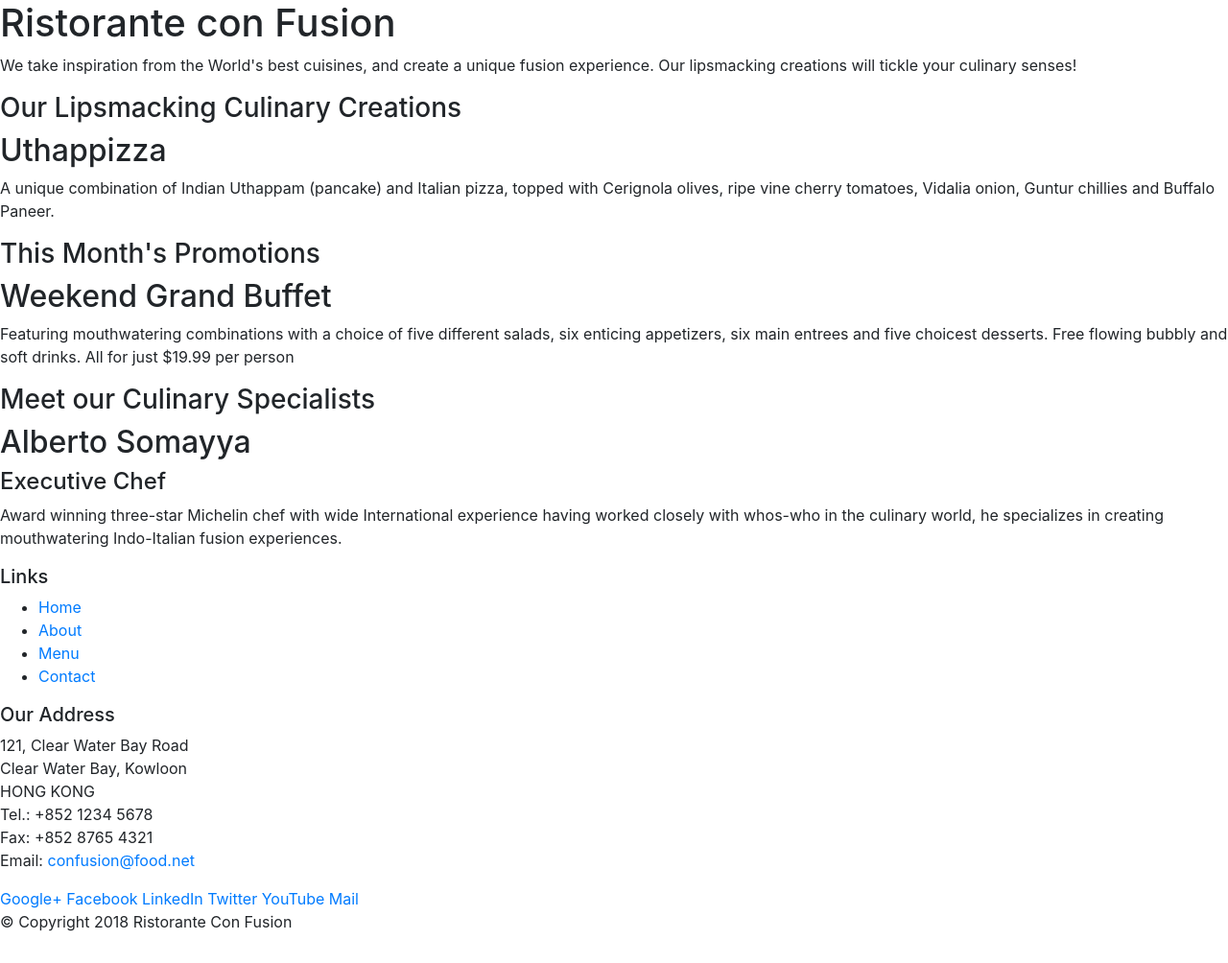
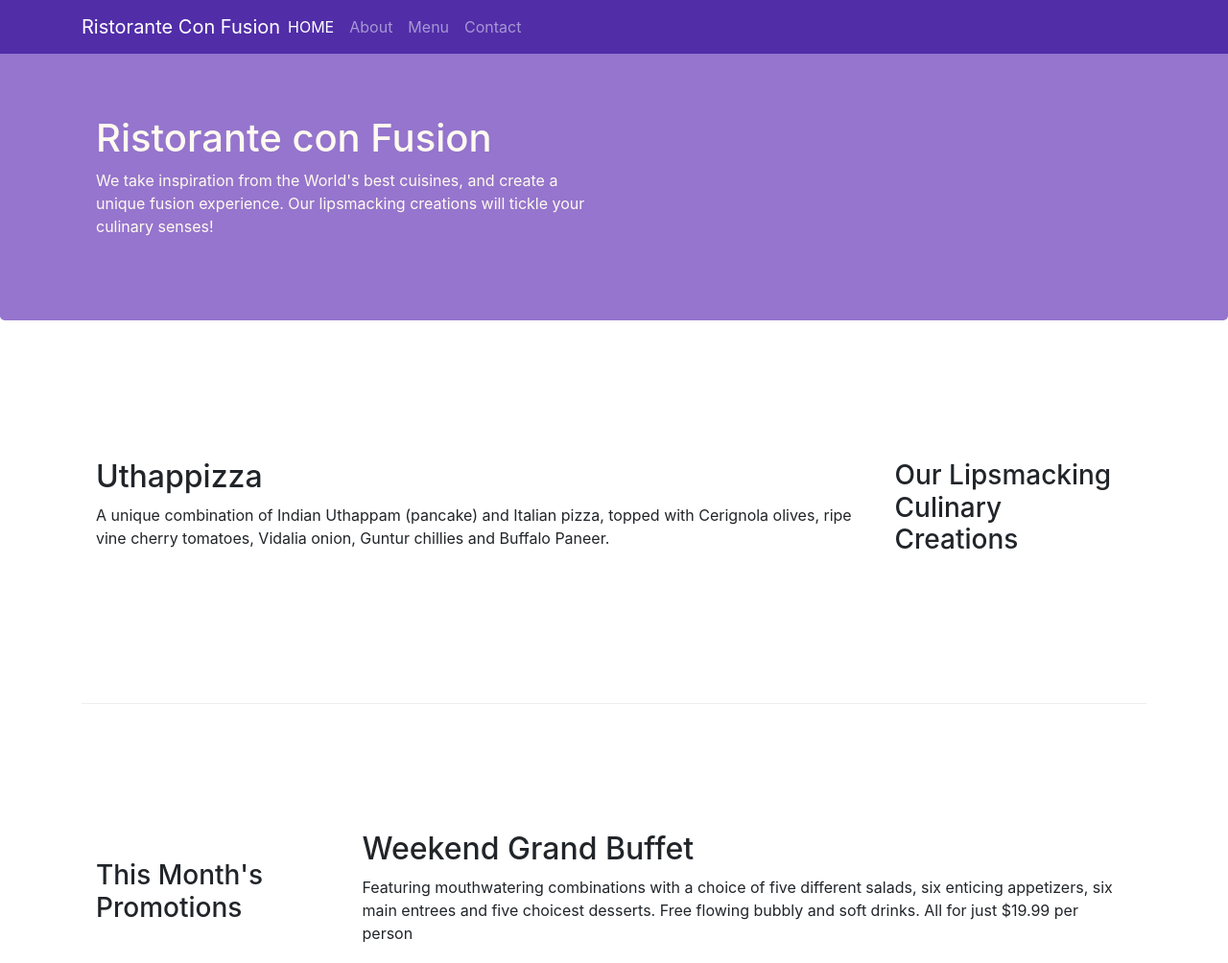
Before and after one commit to DjamilaBENNACER/Front-End-Web-UI-Frameworks-and-Tools-Bootstrap-4, a website: page index.html in a window 1280 px wide. Shown: the top 1004 px of the page at 96% size. Drawn offline with nearby package versions, Linux system fonts and the light colour scheme.

Commit message:
Navbar and Breadcrumbs

```diff
--- /dev/null
+++ b/css/styles.css
@@ -0,0 +1,39 @@
+.row-header {
+    margin: 0px auto;
+    padding: 0px auto;
+}
+
+.row-content {
+    margin: 0px auto;
+    padding: 50px 0px 50px 0px;
+    border-bottom: 1px ridge;
+    min-height: 400px;
+}
+
+.footer {
+    background-color: #d1c4e9;
+    margin: 0px auto;
+    padding: 20px 0px 20px 0px;
+}
+
+.jumbotron {
+    padding: 70px 30px 70px 30px;
+    margin: 0px auto;
+    background: #9575CD;
+    color: floralwhite;
+}
+
+.address {
+    font-size: 80%;
+    margin: 0px;
+    color: #0f0f0f;
+}
+
+body {
+    padding: 50px 0px 0px 0px;
+    z-index: 0;
+}
+
+.navbar-dark {
+    background-color: #512da8;
+}
--- a/index.html
+++ b/index.html
@@ -9,32 +9,53 @@
 
     <!-- Bootstrap CSS -->
     <link rel="stylesheet" href="node_modules/bootstrap/dist/css/bootstrap.min.css">
-
+    <link rel="stylesheet" href="css/styles.css">
     <title>Ristorante Con Fusion</title>
 </head>
 
 <body>
+    <nav class="navbar navbar-dark navbar-expand-sm fixed-top">
 
-    <header>
-        <div>
-            <div>
-                <div>
+        <div class="container">
+            <button class="navbar-toggler" type="button" data-toggle="collapse" data-target="#Navbar">
+                <span class="navbar-toggler-icon"></span>
+            </button>
+
+            <a href="#" class="navbar-brand mr-auto">Ristorante Con Fusion</a>
+            <div class="collapse navbar-collapse" id="Navbar">
+
+
+                <ul class="navbar-nav mr-auto">
+                    <li class="nav-item active"><a href="#" class="nav-link">HOME</a></li>
+                    <li class="nav-item"><a href="./aboutus.html" class="nav-link">About</a></li>
+                    <li class="nav-item"><a href="#" class="nav-link">Menu</a></li>
+                    <li class="nav-item"><a href="#" class="nav-link">Contact</a></li>
+                </ul>
+            </div>
+        </div>
+    </nav>
+
+
+    <header class="jumbotron">
+        <div class="container">
+            <div class="row row-header">
+                <div class="col-12 col-sm-6">
                     <h1>Ristorante con Fusion</h1>
                     <p>We take inspiration from the World's best cuisines, and create a unique fusion experience. Our
                         lipsmacking creations will tickle your culinary senses!</p>
                 </div>
-                <div>
+                <div class="col-12 col-sm">
                 </div>
             </div>
         </div>
     </header>
 
-    <div>
-        <div>
-            <div>
+    <div class="container">
+        <div class="row row-content align-items-center">
+            <div class="col-12 col-sm-4 order-sm-last col-md-3">
                 <h3>Our Lipsmacking Culinary Creations</h3>
             </div>
-            <div>
+            <div class="col col-sm order-sm-first col-md">
                 <h2>Uthappizza</h2>
                 <p>A unique combination of Indian Uthappam (pancake) and Italian pizza, topped with Cerignola olives,
                     ripe vine cherry tomatoes, Vidalia onion, Guntur chillies and Buffalo Paneer.</p>
@@ -42,11 +63,11 @@
         </div>
 
 
-        <div>
-            <div>
+        <div class="row row-content align-items-center">
+            <div class="col-12 col-sm-4 col-md-3">
                 <h3>This Month's Promotions</h3>
             </div>
-            <div>
+            <div class="col col-sm col-md">
                 <h2>Weekend Grand Buffet</h2>
                 <p>Featuring mouthwatering combinations with a choice of five different salads, six enticing appetizers,
                     six main entrees and five choicest desserts. Free flowing bubbly and soft drinks. All for just
@@ -54,11 +75,11 @@
             </div>
         </div>
 
-        <div>
-            <div>
+        <div class="row row-content align-items-center">
+            <div class="col-12 col-sm-4 order-sm-last col-md-3">
                 <h3>Meet our Culinary Specialists</h3>
             </div>
-            <div>
+            <div class="col col-sm order-sm-first col-md">
                 <h2>Alberto Somayya</h2>
                 <h4>Executive Chef</h4>
                 <p>Award winning three-star Michelin chef with wide International experience having worked closely with
@@ -68,19 +89,19 @@
         </div>
     </div>
 
-    <footer>
-        <div>
-            <div>
-                <div>
+    <footer class="footer">
+        <div class="container">
+            <div class="row">
+                <div class="col-4 offset-1 col-sm-2">
                     <h5>Links</h5>
-                    <ul>
-                        <li><a href="#">Home</a></li>
-                        <li><a href="#">About</a></li>
+                    <ul class="list-unstyled">
+                        <li><a href="index.html">Home</a></li>
+                        <li><a href="./aboutus.html">About</a></li>
                         <li><a href="#">Menu</a></li>
                         <li><a href="#">Contact</a></li>
                     </ul>
                 </div>
-                <div>
+                <div class="col-7 col-sm-5">
                     <h5>Our Address</h5>
                     <address>
                         121, Clear Water Bay Road<br>
@@ -91,8 +112,8 @@
                         Email: <a href="mailto:confusion@food.net">confusion@food.net</a>
                     </address>
                 </div>
-                <div>
-                    <div>
+                <div class="col-12 col-sm-4">
+                    <div class="text-center">
                         <a href="http://google.com/+">Google+</a>
                         <a href="http://www.facebook.com/profile.php?id=">Facebook</a>
                         <a href="http://www.linkedin.com/in/">LinkedIn</a>
@@ -102,8 +123,8 @@
                     </div>
                 </div>
             </div>
-            <div>
-                <div>
+            <div class="row justify-content-center">
+                <div class="col-auto">
                     <p>© Copyright 2018 Ristorante Con Fusion</p>
                 </div>
             </div>
```
Also changed, not shown: aboutus.html (added, +164 -0 lines), img/Capture web_26-7-2021_33655_localhost.jpeg (added), img/Capture web_26-7-2021_33818_localhost.jpeg (added).
